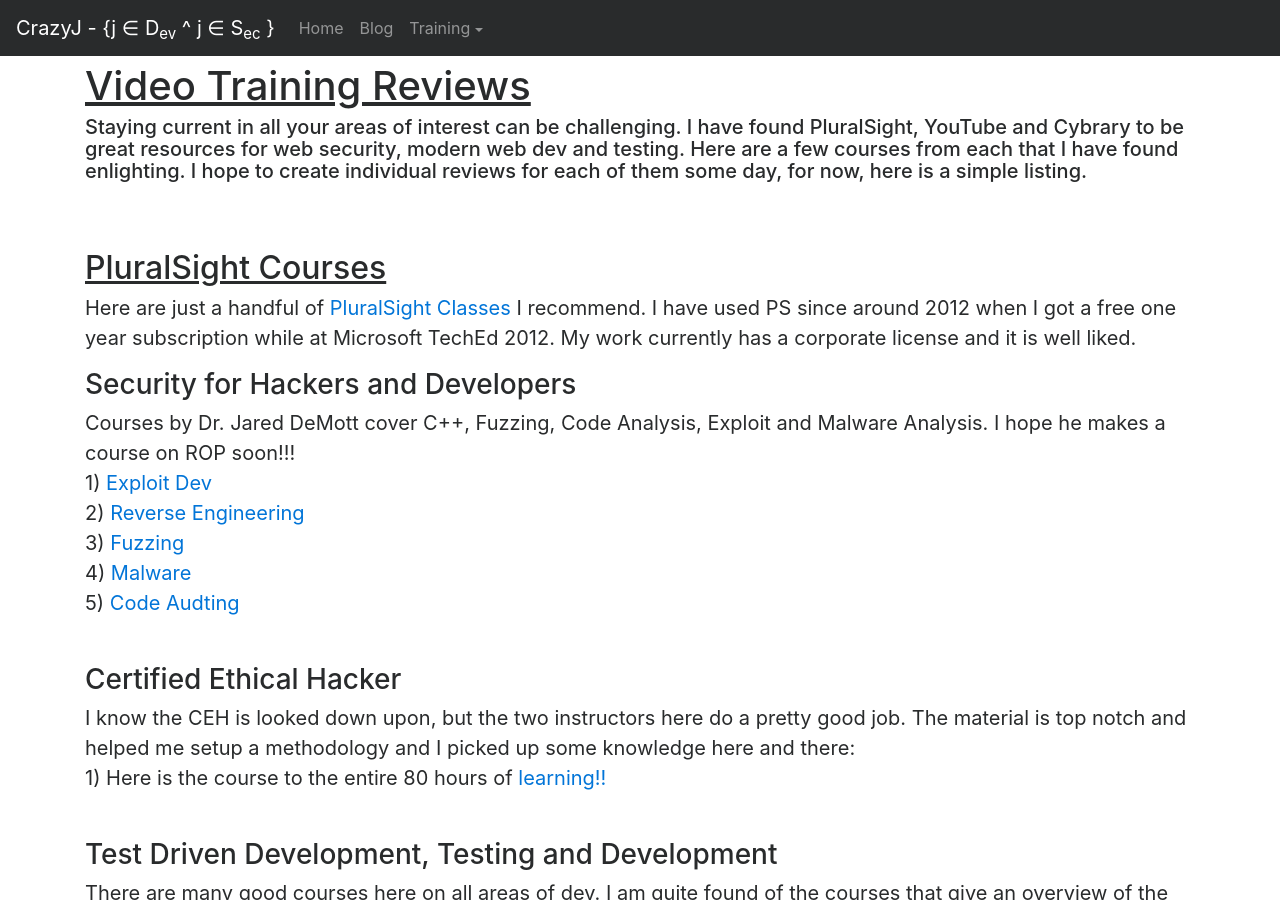
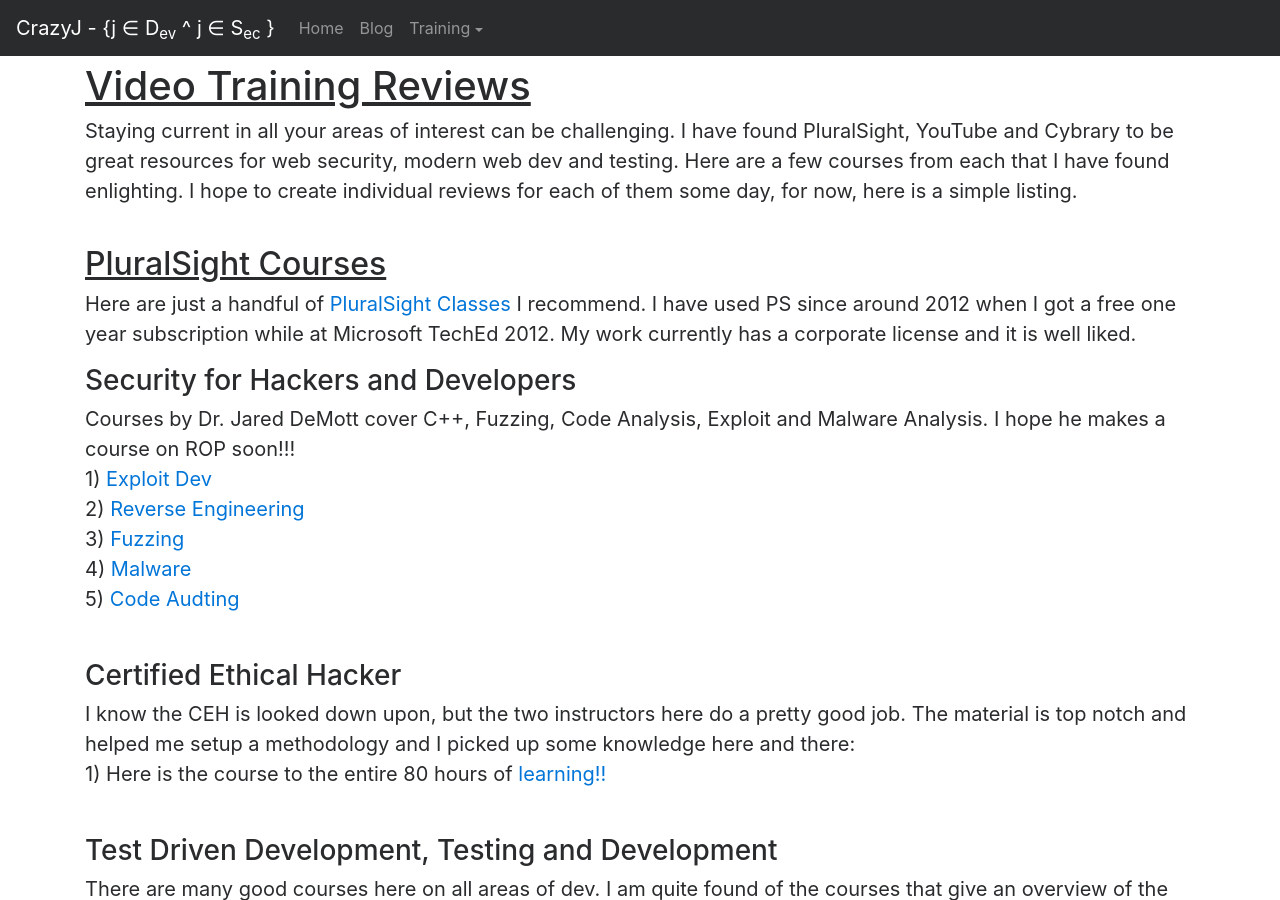
Before and after one commit to CrazyJ-Rod/CrazyJ-Rod.github.io, a Jekyll site: the page built from videotraining.html, in a window 1280 px wide and 900 px high. Built offline with Jekyll 4.4.1, drawn with Linux system fonts in a browser that asks for light colours; nearby versions of some CDN libraries.

Commit message:
Update videotraining.html

```diff
--- a/videotraining.html
+++ b/videotraining.html
@@ -5,7 +5,7 @@
 <div class="padder">
 </div>
 <div class="container">
-	<h1 style="text-decoration: underline;">Video Training Reviews<h1>
+	<h1 style="text-decoration: underline;">Video Training Reviews</h1>
 	<p style="font-size:20px;">Staying current in all your areas of interest can be challenging. I have found PluralSight,
 	YouTube and Cybrary to be great resources for web security, modern web dev and testing. Here are a few courses from each
 	that I have found enlighting. I hope to create individual reviews for each of them some day, for now, here is a simple
```
